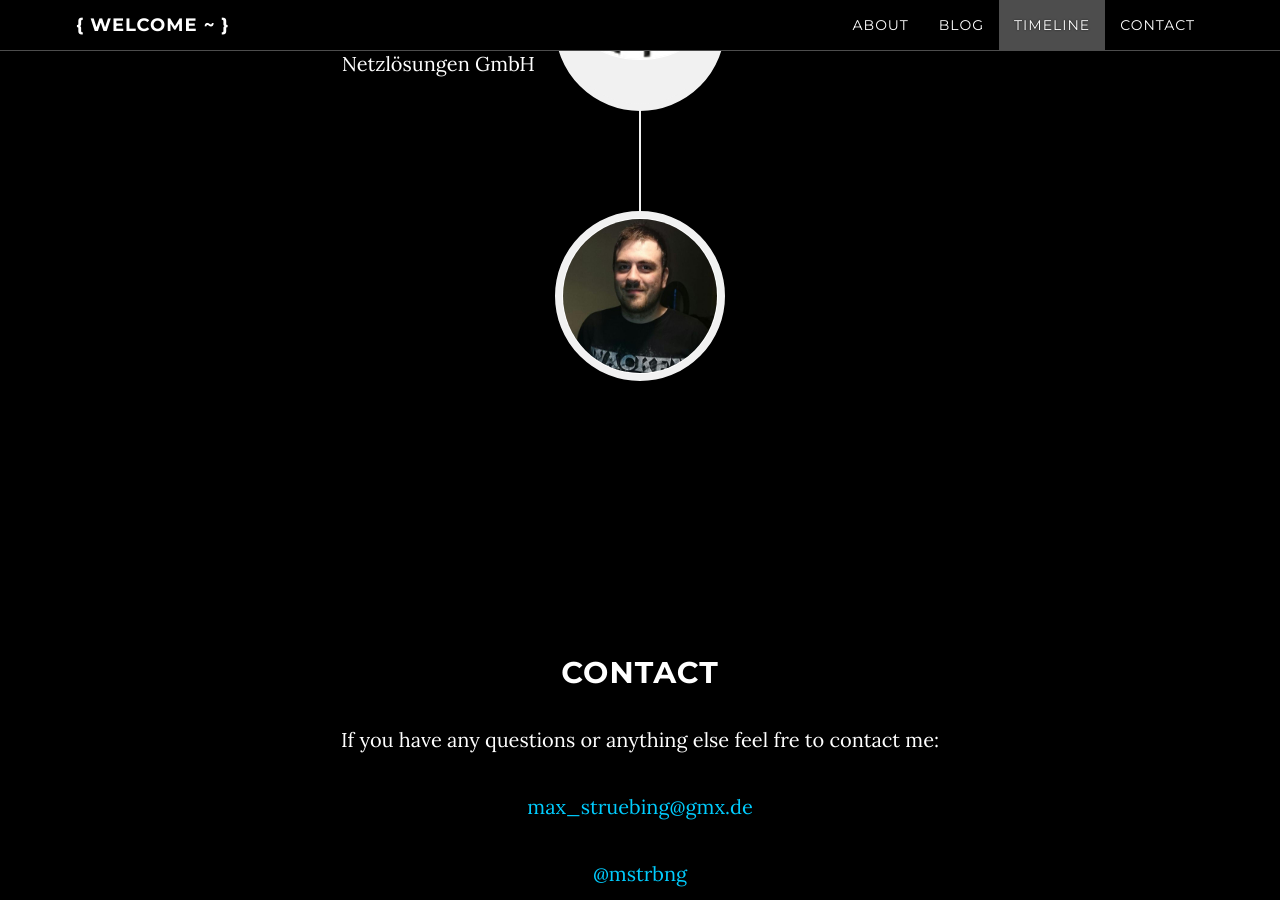
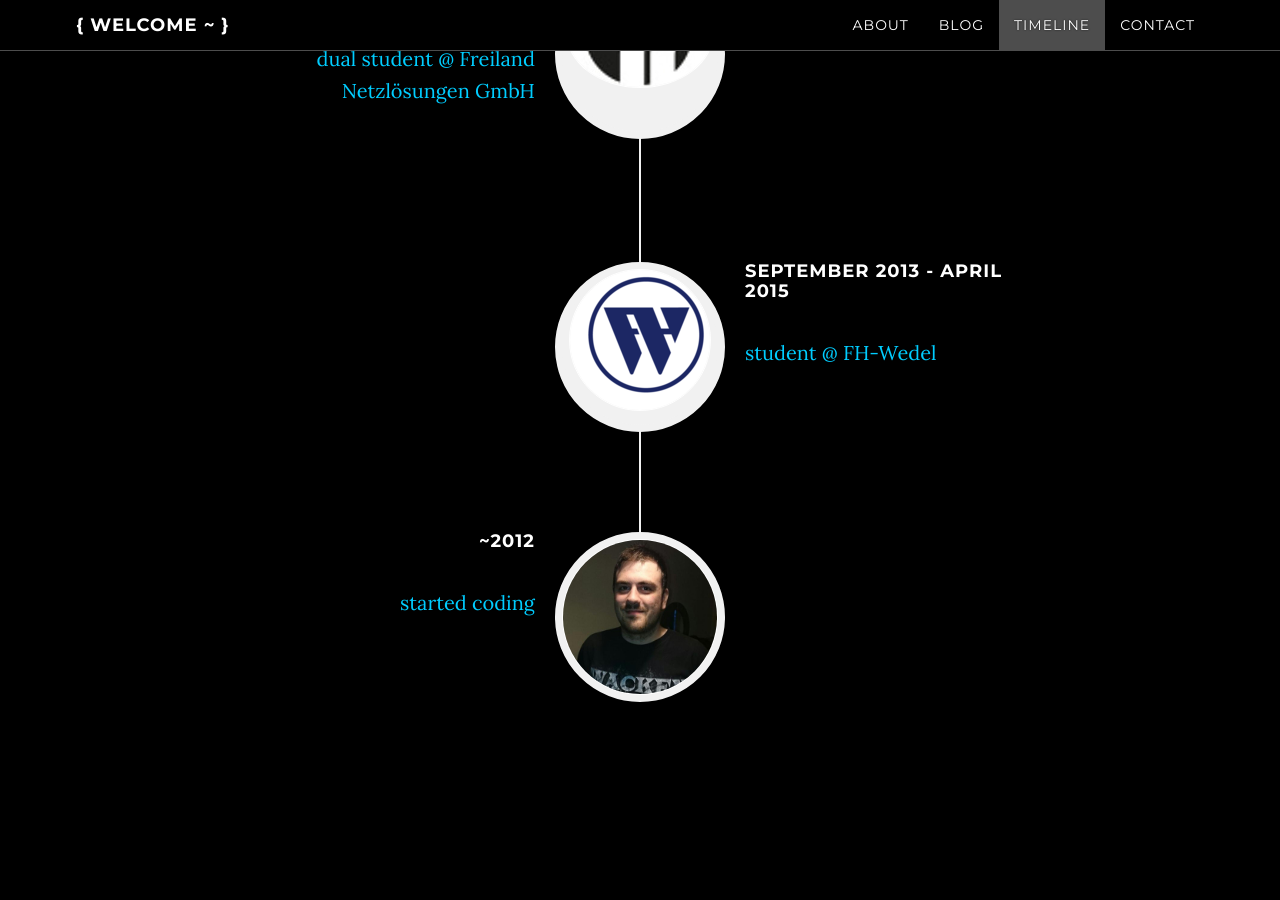
Before and after one commit to mstruebing/mstruebing.github.io, a Jekyll site: the page built from index.html, in a window 1280 px wide and 900 px high, scrolled down 3191 px. Built offline with Jekyll 4.4.1, drawn with Linux system fonts in a browser that asks for light colours; nearby versions of some CDN libraries.

Commit message:
Improve timeline

```diff
--- a/_config.yml
+++ b/_config.yml
@@ -97,14 +97,24 @@ events:
     description: "apprentice @ Sitegeist media solutions GmbH"
   - image: "/img/timeline/gosign.jpeg"
     date: "January 2015 - March 2015"
+    link: "https://sitegeist.de/"
     description: "intern @ Gosign media. GmbH"
+    link: "https://www.gosign.de/"
   - image: "/img/timeline/freiland.jpg"
     date: "September 2013 - January 2015"
     description: "dual student @ Freiland Netzlösungen GmbH"
+    link: "http://www.freiland.cc/"
+  - image: "/img/timeline/fh-wedel.png"
+    date: "September 2013 - April 2015"
+    description: 'student @ FH-Wedel'
+    link: "http://www.fh-wedel.de/"
 
 # First image of the Timeline
 
 timeline-img: "/img/me.jpg"
+timeline-start: "~2012"
+timeline-link: "https://www.xing.com/profile/Max_Struebing2?sc_o=mxb_p"
+timeline-description: "started coding"
 
 ###########
 # Contact #
@@ -173,4 +183,3 @@ sass:
 gems:
   - jekyll-paginate
   - jemoji
-  - jekyll-minify-html
--- a/_includes/timeline.html
+++ b/_includes/timeline.html
@@ -19,22 +19,38 @@
 
           <li class="{{ class }}">
             <div class="timeline-image">
-              <img class="img-circle img-responsive" src="{{site.baseurl}}{{ event.image }}" alt="">
+              <a href="{{ event.link }}" target="_blank">
+                <img class="img-circle img-responsive" src="{{site.baseurl}}{{ event.image }}" alt="">
+              </a>
             </div>
             <div class="timeline-panel">
               <div class="timeline-heading">
                 <h4>{{ event.date }}</h4>
               </div>
               <div class="timeline-body">
-                {{ event.description | markdownify }}
+                <a href="{{ event.link }}" target="_blank">
+                  {{ event.description | markdownify }}
+                </a>
               </div>
             </div>
           </li>
         {% endfor %}
 
-        <li class="timeline-inverted">
+        <li class="timeline">
           <div class="timeline-image">
-            <img class="img-circle img-responsive" src="{{site.baseurl}}{{ site.timeline-img }}" alt="">
+            <a href="https://www.xing.com/profile/Max_Struebing2?sc_o=mxb_p" target="_blank">
+              <img class="img-circle img-responsive" src="{{site.baseurl}}{{ site.timeline-img }}" alt="">
+            </a>
+          </div>
+          <div class="timeline-panel">
+            <div class="timeline-heading">
+              <h4>{{ site.timeline-start }}</h4>
+            </div>
+            <div class="timeline-body">
+              <a href="{{ site.timeline-link }}" target="_blank">
+                {{ site.timeline-description | markdownify }}
+              </a>
+            </div>
           </div>
         </li>
       </ul>
--- a/categories/tech.html
+++ /dev/null
@@ -1,6 +0,0 @@
----
-layout: category
-section-type: category
-title: tech
----
-## Category
--- a/tags/tutorial.html
+++ /dev/null
@@ -1,6 +0,0 @@
----
-layout: tag
-section-type: tag
-title: tutorial
----
-## Tag
```
Also changed, not shown: img/timeline/fh-wedel.png (added).
